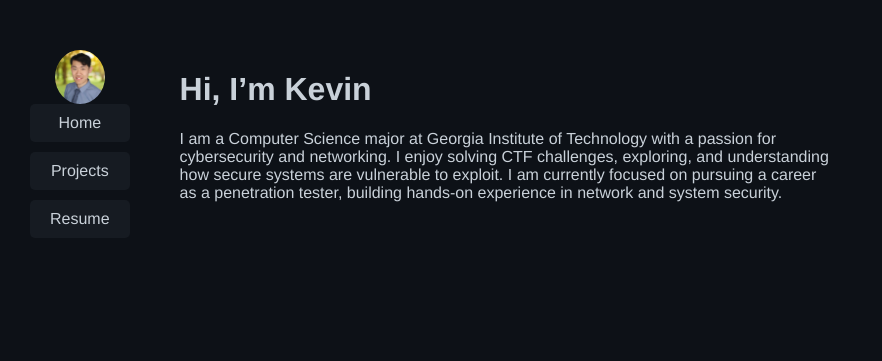
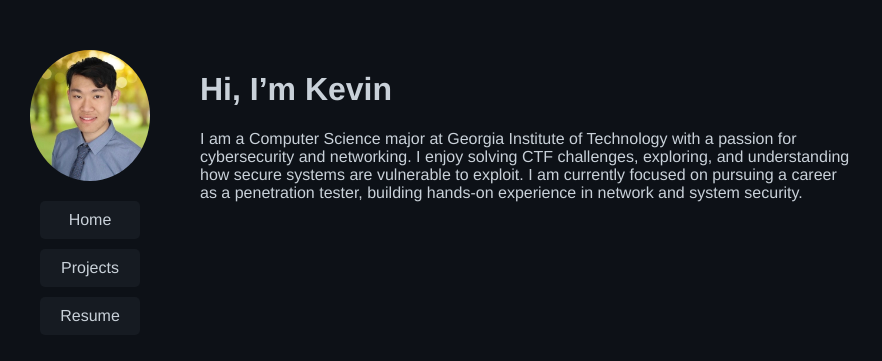
Before and after one commit to KevinYinGithub/KY.github.io, a Jekyll site: the page built from index.md, in a window 1280 px wide. Shown: the top 361 px of the page, without its empty margins (0-882 px from the left). Built offline with Jekyll 4.4.1, drawn with Linux system fonts in a browser that asks for light colours.

Commit message:
Update style.css

```diff
--- a/assets/css/style.css
+++ b/assets/css/style.css
@@ -2,8 +2,8 @@
 ---
 body {
   font-family: "Helvetica Neue", Helvetica, Arial, sans-serif;
-  background-color: #0d1117; /* dark background */
-  color: #c9d1d9;           /* light text */
+  background-color: #0d1117;  /* dark background */
+  color: #c9d1d9;             /* light text */
   margin: 0;
   padding: 0;
 }
@@ -26,8 +26,10 @@ body {
 }
 
 .profile-photo {
-  border-radius: 50%;
-  width: 50px;
+  border-radius: 50%;   /* perfect circle */
+  width: 120px;         /* small size, adjust if needed */
+  height: auto;         /* keep proportion */
+  margin-bottom: 20px;
 }
 
 .nav-buttons {
@@ -38,7 +40,7 @@ body {
 
 .nav-buttons a {
   padding: 10px 20px;
-  background-color: #161b22; /* slightly lighter than background */
+  background-color: #161b22;
   color: #c9d1d9;
   text-decoration: none;
   border-radius: 5px;
@@ -47,7 +49,7 @@ body {
 }
 
 .nav-buttons a:hover {
-  background-color: #238636; /* subtle hover effect */
+  background-color: #238636;
 }
 
 .main-about {
```
